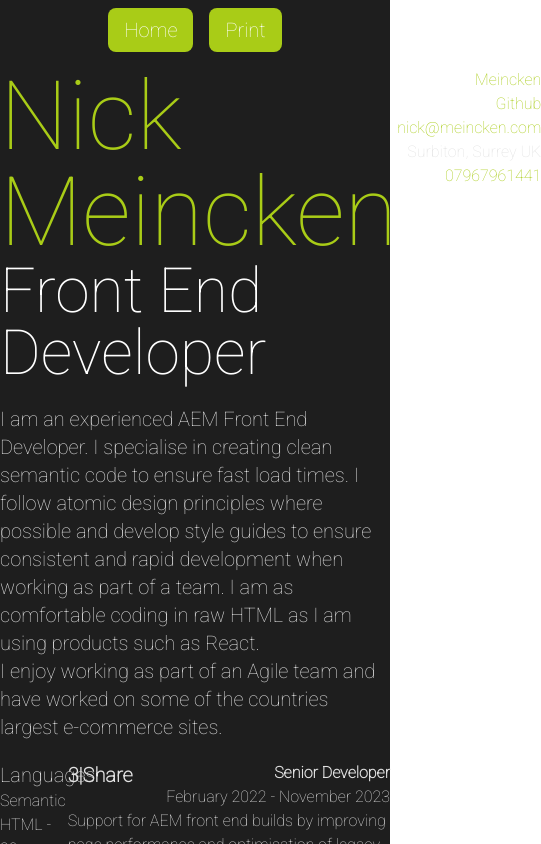
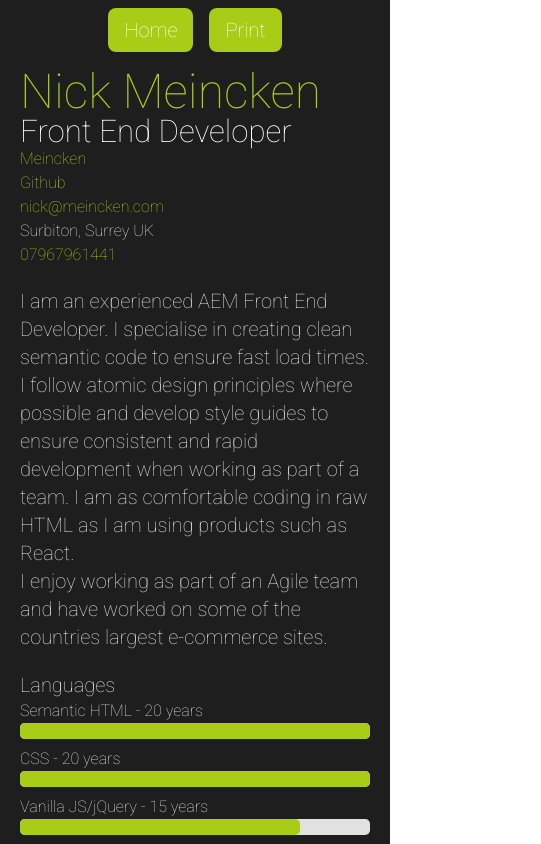
Before and after one commit to meincken/nickmeinckenme_next, a Next.js app: page /resume in a window 390 px wide. Shown: the top 844 px of the page, 541 px wide, since content can reach past the window. Built offline with nearby package versions, Linux system fonts and the light colour scheme.

Commit message:
print layout

```diff
--- a/src/components/Atoms/Hcard/Hcard.tsx
+++ b/src/components/Atoms/Hcard/Hcard.tsx
@@ -1,6 +1,6 @@
 export const Hcard = () => {
   return (
-    <div id="hcard-Nicholas-James-Meincken" className="vcard text-right">
+    <div id="hcard-Nicholas-James-Meincken" className="vcard md:text-right">
       <a className="url fn n block" href="https://nickmeincken.me">
         <span className="family-name">Meincken</span>
       </a>
--- a/src/components/Client/EmploymentHistoryListResume/EmploymentHistoryListResume.tsx
+++ b/src/components/Client/EmploymentHistoryListResume/EmploymentHistoryListResume.tsx
@@ -6,10 +6,10 @@ export function EmploymentHistoryListResume() {
       {employment.map((role, x) => {
         return (
           <section key={x} className={`mb-4 ${role.break ? 'break' : ''}`}>
-            <header className='flex justify-between'>
+            <header className='md:flex justify-between'>
               <h3 className='text-xl font-bold'>{role.title}</h3>
               <p>
-                <strong className='block text-right'>{role.jobTitle} </strong>
+                <strong className='block md:text-right'>{role.jobTitle} </strong>
                 {role.startDate} - {role.finishDate}
               </p>
             </header>
--- a/src/pages/resume.tsx
+++ b/src/pages/resume.tsx
@@ -20,14 +20,14 @@ export default function Resume() {
       <Head>
         <title>Nick Meincken | Resume</title>
       </Head>
-      <div className="bg-[#1e1e1e] text-[#e1e1e1]">
+      <div className="bg-[#1e1e1e] text-[#e1e1e1] px-5">
         <header className="flex justify-center content-between hidden-print-block">
           <Link className='btn btn-group m-2' href={`/`}>Home</Link>
           <button className='btn btn-group m-2' onClick={handlePrint}>Print</button>
         </header>
         <div className="container mx-auto resume">
-          <header className="flex justify-between mb-5">
-            <h2 className="text-[--brand] text-8xl">{data.title} <small className="block text-white">{data.subtitle}</small></h2>
+          <header className="md:flex justify-between mb-5">
+            <h2 className="text-[--brand] md:text-8xl">{data.title} <small className="block text-white">{data.subtitle}</small></h2>
             <Hcard />
           </header>
           <div
@@ -36,7 +36,7 @@ export default function Resume() {
               __html: data.intro,
             }}
           />
-          <section className="grid grid-cols-12 gap-4 resume-grid">
+          <section className="md:grid md:grid-cols-12 gap-4 resume-grid">
             <aside className="col-span-2 resume-aside">
               <SkillsListResume />
               <h3>Qualifications</h3>
```
